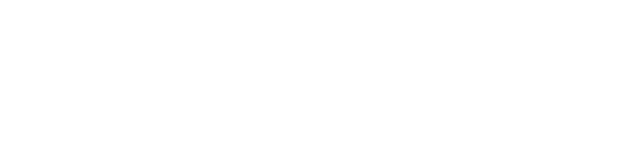
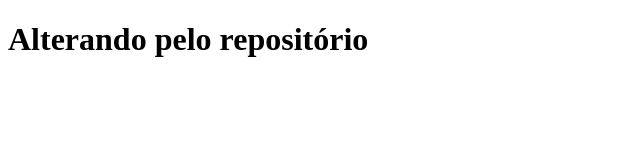
Before and after one commit to LimaCaue/lojavirtual, a plain HTML site: page index.html in a window 1280 px wide. Shown: the whole page, without its empty margins (0-640 px from the left). Drawn offline with Linux system fonts and the light colour scheme.

Commit message:
editing index and creating indes.js

```diff
--- a/index.html
+++ b/index.html
@@ -6,6 +6,6 @@
     <title>Document</title>
 </head>
 <body>
-
+    <h1>Alterando pelo repositório</h1>
 </body>
 </html>
--- /dev/null
+++ b/script.js
@@ -0,0 +1 @@
+console.log()
```
